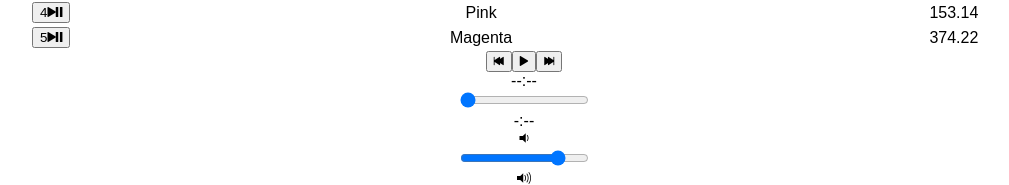
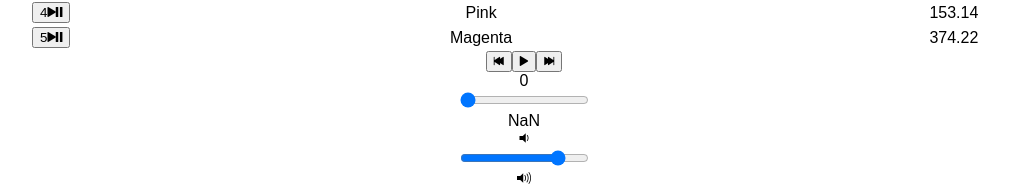
Before and after one commit to KMK73/bloc-jams-react, a React (Create React App) app: page /album/the-colors in a window 1280 px wide. Shown: the part 864-1049 px from the top of the page, without its empty margins (116-1125 px from the left). Built offline with nearby package versions, Linux system fonts and the light colour scheme.

Commit message:
checkpoint-9

```diff
--- a/src/App.js
+++ b/src/App.js
@@ -19,7 +19,6 @@ class App extends Component {
         <main>
           <Route exact path="/" component={Landing} />
           <Route path="/library" component={Library} />
-          <Route exact path="/album" component={Album} />
           <Route path="/album/:slug" component={Album}/>
         </main>
       </div>
--- a/src/components/Album.js
+++ b/src/components/Album.js
@@ -13,6 +13,8 @@ class Album extends Component {
     this.state = {
        album: album,
        currentSong: album.songs[0],
+       currentTime: 0,
+       duration: album.songs[0].duration,
        isPlaying: false
     };
 
@@ -26,6 +28,26 @@ class Album extends Component {
 
     // set the first song to the first song in the album array
     this.audioElement.src = album.songs[0].audioSrc;
+  }
+
+  componentDidMount() {
+    this.eventListeners = {
+        timeupdate: e => {
+          this.setState({ currentTime: this.audioElement.currentTime });
+        },
+        durationchange: e => {
+          this.setState({ duration: this.audioElement.duration });
+        }
+    };
+    this.audioElement.addEventListener('timeupdate', this.eventListeners.timeupdate);
+    this.audioElement.addEventListener('durationchange', this.eventListeners.durationchange);
+  }
+
+  componentWillUnmount() {
+    this.audioElement.src = null;
+    this.audioElement = null;
+    this.audioElement.removeEventListener('timeupdate', this.eventListeners.timeupdate);
+    this.audioElement.removeEventListener('durationchange', this.eventListeners.durationchange);
   }
 
   play() {
@@ -59,8 +81,7 @@ class Album extends Component {
   handlePrevClick() {
     // find the index of the current song
     const currentIndex = this.state.album.songs.findIndex(
-      (song) =>
-        this.state.currentSong === song
+      (song) => this.state.currentSong === song
     );
     // return if the current song is the first song Math.max to ensure no negative numbers
     const newIndex = Math.max(0, currentIndex-1);
@@ -79,13 +100,28 @@ class Album extends Component {
     );
 
     // get new index for next song
-    const nextIndex = Math.max(this.state.album.songs.length, currentIndex + 1);
+    // const nextIndex = Math.max(this.state.album.songs.length, currentIndex + 1);
+    const nextSongIndex = currentIndex + 1;
+    if (nextSongIndex >= this.state.album.songs.length) { return; }
 
     // set song to make state currentSong
-    this.setSong(this.state.album.songs[nextIndex]);
+    this.setSong(this.state.album.songs[nextSongIndex]);
 
     //play song
     this.play();
+  }
+
+  handleTimeChange(e) {
+    //calculate new time in the song
+    const newTime = this.audioElement.duration * e.target.value;
+
+    // set the current time property to new time
+    this.audioElement.currentTime = newTime;
+
+    //update the state currentTime
+    this.setState({
+      currentTime: newTime
+    });
   }
 
 
@@ -128,6 +164,10 @@ class Album extends Component {
            currentSong={this.state.currentSong}
            handleSongClick={ () => this.handleSongClick(this.state.currentSong)}
            handlePrevClick= { () => this.handlePrevClick()}
+           handleNextClick={ () => this.handleNextClick()}
+           currentTime={this.audioElement.currentTime}
+           duration={this.audioElement.duration}
+           handleTimeChange= { (e) => this.handleTimeChange(e) }
            />
       </section>
     );
--- a/src/components/PlayerBar.js
+++ b/src/components/PlayerBar.js
@@ -16,9 +16,9 @@ class PlayerBar extends Component {
            </button>
         </section>
         <section id="time-control">
-          <div className="current-time">--:--</div>
-          <input type="range" className="seek-bar" value="0" />
-          <div className="total-time">-:--</div>
+          <div className="current-time">{this.props.currentTime}</div>
+          <input type="range" className="seek-bar"  value={(this.props.currentTime / this.props.duration) || 0} min="0" max="1" step="0.01"  onChange={this.props.handleTimeChange}/>
+          <div className="total-time">{this.props.duration}</div>
         </section>
         <section id="volume-control">
           <div className="icon ion-volume-low"></div>
```
